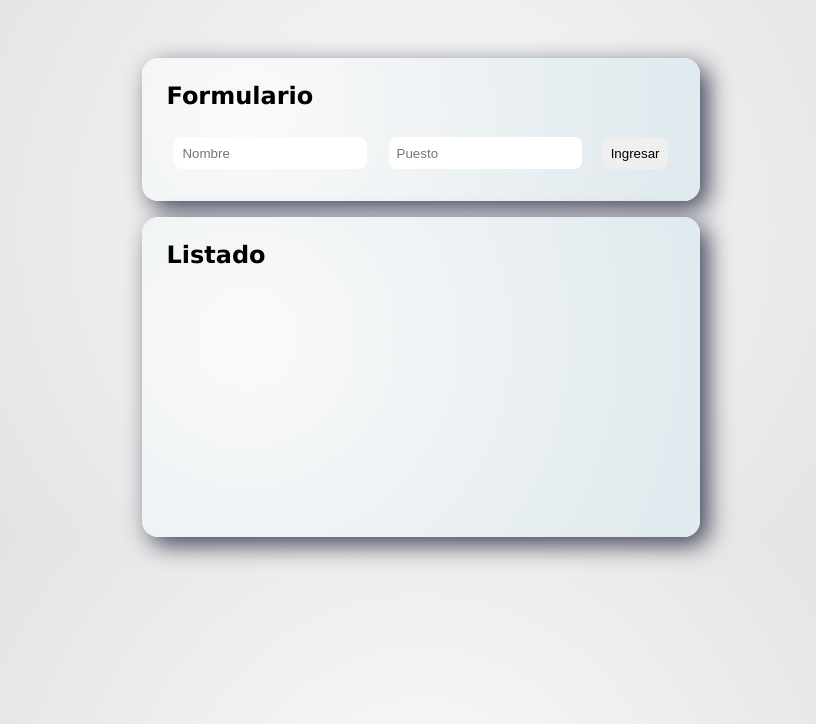
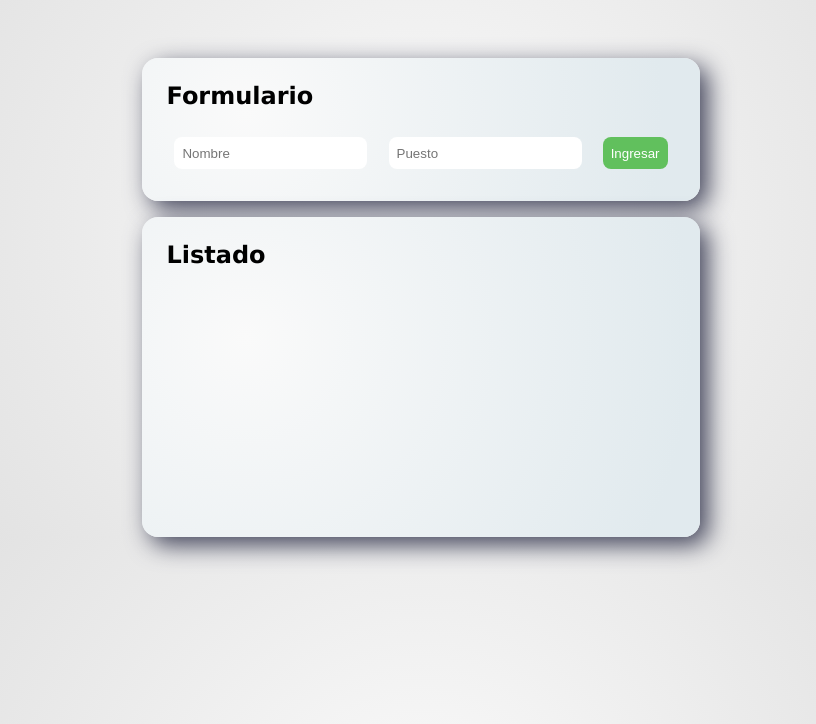
Before and after one commit to Manutebi/CRUD-JS, a plain HTML site: page index.html in a window 1280 px wide. Shown: the part 76-800 px from the top of the page, without its empty margins (219-1035 px from the left). Drawn offline with Linux system fonts and the light colour scheme.

Commit message:
Estilos botones

```diff
--- a/style.css
+++ b/style.css
@@ -32,8 +32,7 @@ h1{
     font-size: 1em;
 }
 
-.container-form form input,
-.container-form form button{
+.container-form form input{
     height: 2rem;
     padding: .5rem;
     margin: .5rem;
@@ -42,9 +41,21 @@ h1{
     cursor: pointer;
 }
 
-.container-form form button:hover{
+.container-form form button{
+    height: 2rem;
+    padding: .5rem;
+    margin: .5rem;
+    border-radius: .5rem;
+    border: none;
+    cursor: pointer;
     background-color: rgb(97, 192, 93);
     color: #fff;
+
+}
+
+
+.container-form form button:hover{
+    background-color: rgb(68, 168, 65);
     transition: all .5s ease;
 }
 
@@ -69,6 +80,8 @@ h1{
     background-color: rgb(39, 189, 216);
     cursor: pointer;
     width: 5rem;
+    border-radius: .5rem;
+
 }
 
 .btn-editar:hover{
@@ -81,6 +94,8 @@ h1{
     background-color: rgb(209, 78, 78);
     cursor: pointer;
     width: 5rem;
+    border-radius: .5rem;
+
 }
 
 .btn-eliminar:hover{
```
